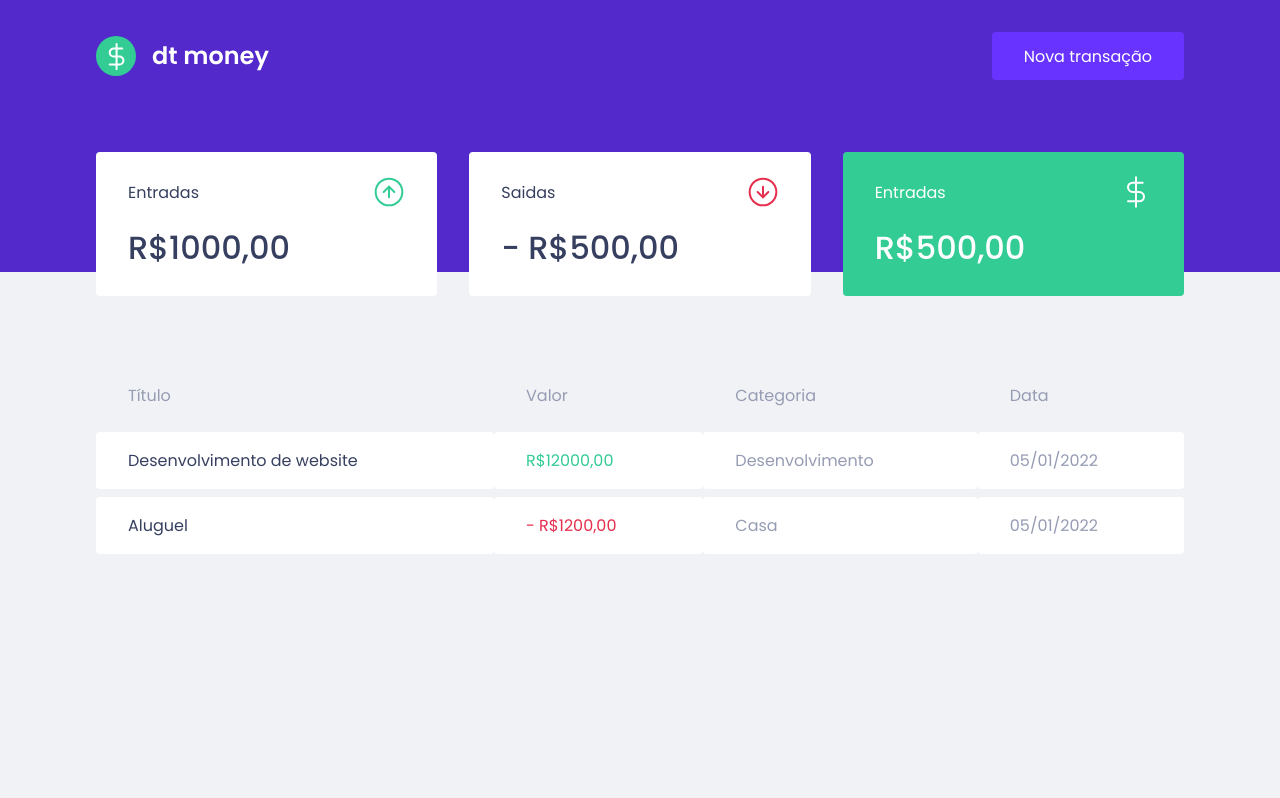
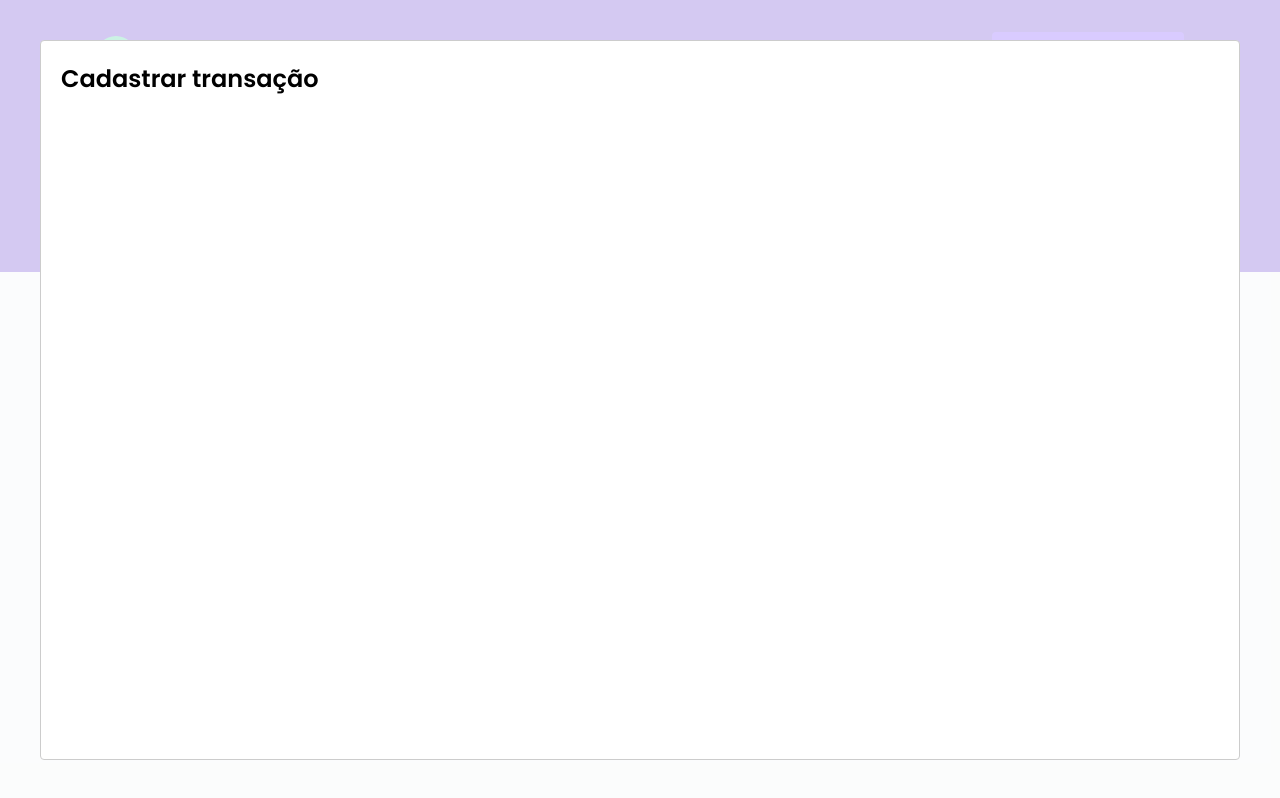
Before and after one commit to berstanislaw/dtmoney, a React (Create React App) app: page / in a window 1280 px wide. Both pictures are taken after a click on the button "Nova transação". Built offline with nearby package versions, Linux system fonts and the light colour scheme; no server answers; what miragejs would draw is missing.

Commit message:
Configuração inicial do Modal de novas transações

```diff
--- a/package.json
+++ b/package.json
@@ -3,6 +3,7 @@
   "version": "0.1.0",
   "private": true,
   "dependencies": {
+    "@types/react-modal": "^3.13.1",
     "axios": "^0.24.0",
     "miragejs": "^0.1.43",
     "react": "^17.0.2",
--- a/src/App.tsx
+++ b/src/App.tsx
@@ -1,12 +1,35 @@
+import { useState } from "react";
+import Modal from "react-modal";
 import { Dashboard } from "./components/Dashboard";
 import { Header } from "./components/Header";
 import { GlobalStyle } from "./styles/global";
 
+Modal.setAppElement('#root')
+
 export function App() {
+  const [isModalOpen, setIsModalOpen] = useState(false)
+
+  function handleOpenNewTransactionModal() {
+    setIsModalOpen(true)
+  }
+
+  function handleCloseNewTransactionModal() {
+    setIsModalOpen(false)
+  }
+
   return (
     <>
-      <Header />
+      <Header
+        onOpenNewTransactionModal={handleOpenNewTransactionModal}
+      />
       <Dashboard />
+
+      <Modal
+        isOpen={isModalOpen}
+        onRequestClose={handleCloseNewTransactionModal}
+      >
+        <h2>Cadastrar transação</h2>
+      </Modal>
       <GlobalStyle />
     </>
   );
--- a/src/components/Header/index.tsx
+++ b/src/components/Header/index.tsx
@@ -1,24 +1,20 @@
 import { useState } from 'react'
+import Modal from 'react-modal'
 import logoImg from '../../assets/logo.svg'
 import { Container, Content } from './styles'
 
-export function Header() {
-  const [isModalOpen, setIsModalOpen] = useState(false)
+interface HeaderProps {
+  onOpenNewTransactionModal: () => void;
+}
 
-  function handleOpenNewTransactionModal(){
-    setIsModalOpen(true)
-  }
-
-  function handleCloseNewTransactionModal(){
-    setIsModalOpen(false)
-  }
+export function Header({ onOpenNewTransactionModal }: HeaderProps) {
 
   return (
     <Container>
       <Content>
         <img src={logoImg} alt="dtmoney" />
 
-        <button type="button">
+        <button type="button" onClick={onOpenNewTransactionModal}>
           Nova transação
         </button>
       </Content>
```
Also changed, not shown: 1 other file (tests, documents, lock files or other folders).
